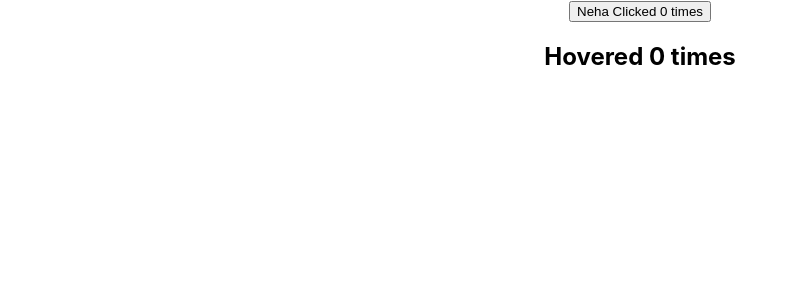
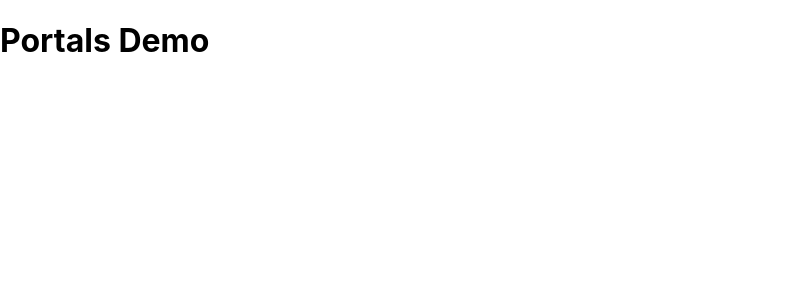
Before and after one commit to Neha-Himesh/react-hands-on, a React (Create React App) app: page / in a window 1280 px wide. Shown: the top 300 px of the page, without its empty margins (0-796 px from the left). Built offline with nearby package versions, Linux system fonts and the light colour scheme.

Commit message:
Added Portal related code of react.js

```diff
--- a/public/index.html
+++ b/public/index.html
@@ -29,6 +29,7 @@
   <body>
     <noscript>You need to enable JavaScript to run this app.</noscript>
     <div id="root"></div>
+    <div id="portal-root"></div>
     <!--
       This HTML file is a template.
       If you open it directly in the browser, you will see an empty page.
--- a/src/App.js
+++ b/src/App.js
@@ -7,6 +7,7 @@ import Hero from './Hero';
 import ErrorBoundary from './components/ErrorBoundary';
 import ClickCounter from './components/ClickCounter';
 import HoverCounter from './components/HoverCounter';
+import PortalDemo from './components/PortalDemo';
 
 
 class App extends Component {
@@ -14,8 +15,7 @@ class App extends Component {
   render(){
     return (
     	<div className="App">
-			<ClickCounter name='Neha'/>
-			<HoverCounter/>
+        <PortalDemo />
      	</div>
     );
   }
--- /dev/null
+++ b/src/components/PortalDemo.js
@@ -0,0 +1,10 @@
+import React from 'react'
+import ReactDOM from 'react-dom'
+
+function PortalDemo() {
+  return ReactDOM.createPortal(
+    <h1>Portals Demo</h1>, document.getElementById('portal-root')
+  )
+}
+
+export default PortalDemo
```
